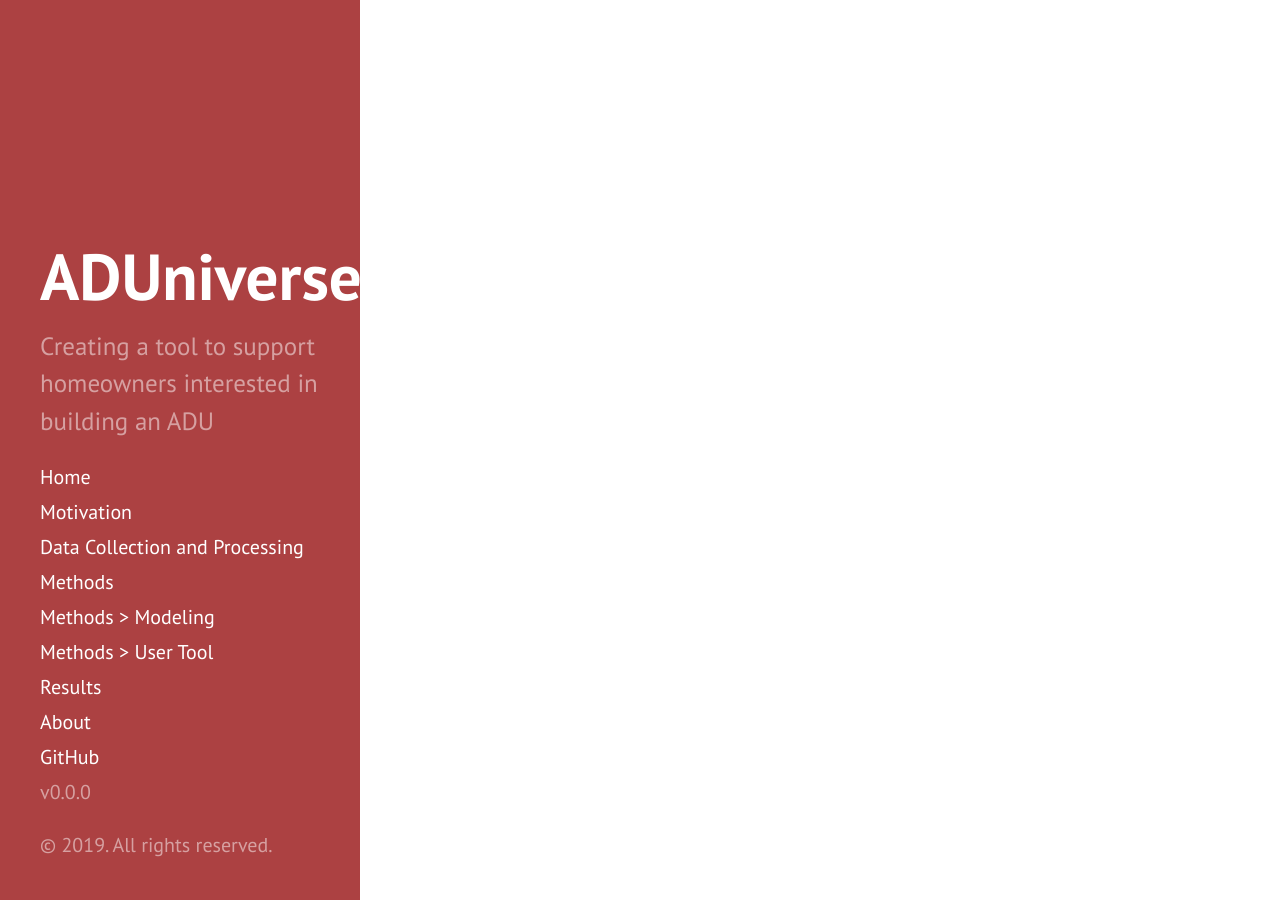
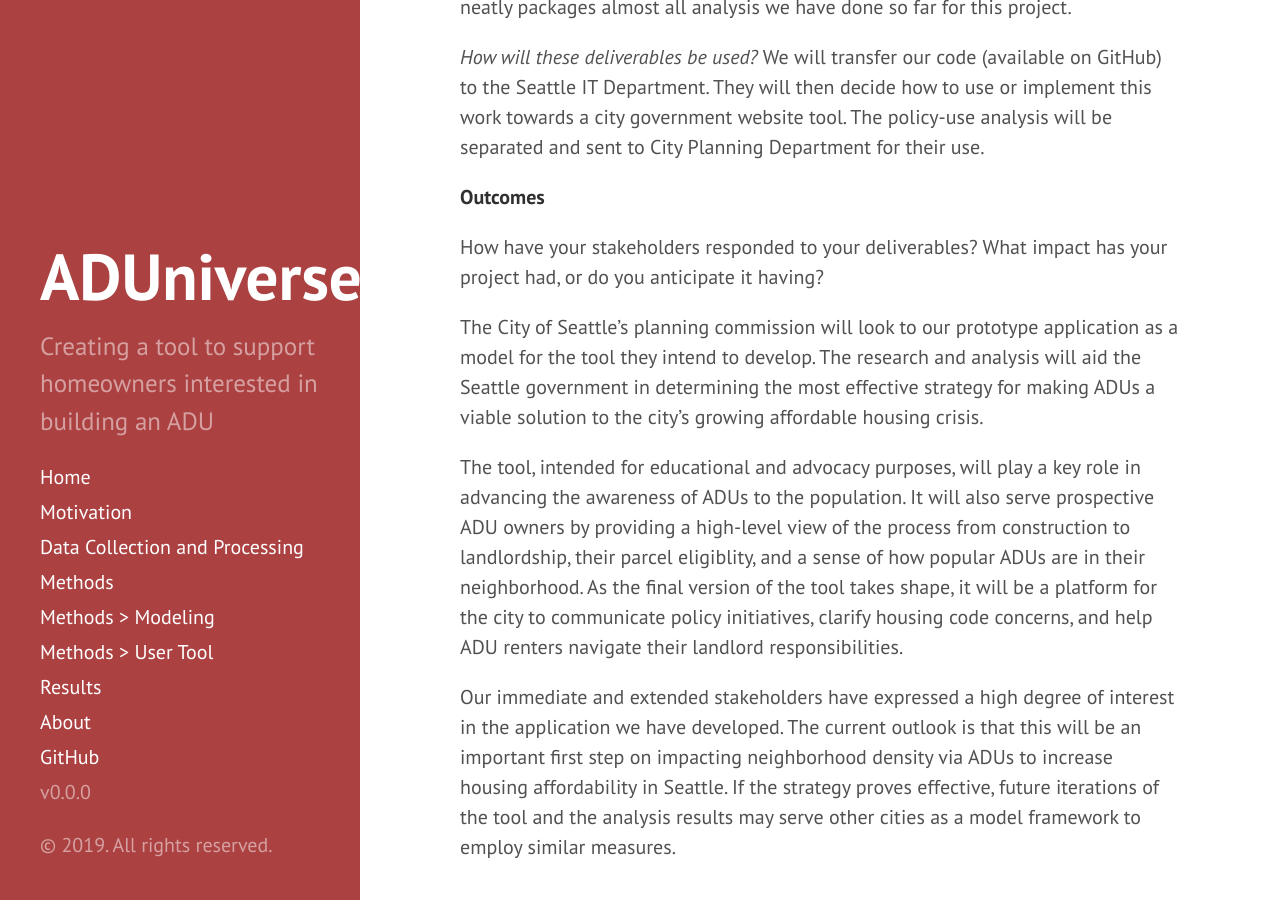
Before and after one commit to uwescience/ADUniverse, a Jekyll site: the page built from results.md, in a window 1280 px wide and 900 px high, scrolled down 2548 px. Built offline with Jekyll 4.4.1, drawn with Linux system fonts in a browser that asks for light colours; some of the changed text lies outside the part shown.

Commit message:
Update results.md

```diff
--- a/results.md
+++ b/results.md
@@ -24,6 +24,8 @@ Attached ADUs, on the other hand, are negatively associated with both market and
 
 Taken together, these findings indicate a continuing increase in the desirability of AADUs and DADUs for potential buyers, but they also suggest that interventions may be needed in order to more accurately approximate the value added to a parcel through ADU construction.  Qualitative evidence, for instance, points to the fact that neither private home appraisers nor county assessors have the frameworks or capacities to value ADUs.  Increasing communication and collaboration between Seattle Department of Planning and Community Development and the King County Assessor’s office to better quantify ADU value may ameliorate these issues and increase the profitability of ADU for the homeowners.
 
+The four primary criteria we evaluated against a land parcel being eligible for a detached ADU were lot size, lot coverage, shore line conflicts, and neighborhood zoning. A parcel is preliminarily found ineligible if the lot size is not large enough, the lot coverage percentage is too high, it is too close to a shoreline, or the parcel is outside of single family zoning.
+In regards to determining the most likely regulatory hinderances to ADU proliferation at the neighborhood level, our analysis revealed that parcel lot size is the leading concern. There was not as significant of an impact by shoreline conflicts as initially expected. In fact, it was not the leading concern for any neighborhood.
 
 **Deliverables**
 
@@ -38,3 +40,9 @@ We will transfer our code (available on GitHub) to the Seattle IT Department. Th
 
 How have your stakeholders responded to your deliverables?
 What impact has your project had, or do you anticipate it having?
+
+The City of Seattle's planning commission will look to our prototype application as a model for the tool they intend to develop. The research and analysis will aid the Seattle government in determining the most effective strategy for making ADUs a viable solution to the city's growing affordable housing crisis.
+
+The tool, intended for educational and advocacy purposes, will play a key role in advancing the awareness of ADUs to the population. It will also serve prospective ADU owners by providing a high-level view of the process from construction to landlordship, their parcel eligiblity, and a sense of how popular ADUs are in their neighborhood. As the final version of the tool takes shape, it will be a platform for the city to communicate policy initiatives, clarify housing code concerns, and help ADU renters navigate their landlord responsibilities.
+
+Our immediate and extended stakeholders have expressed a high degree of interest in the application we have developed. The current outlook is that this will be an important first step on impacting neighborhood density via ADUs to increase housing affordability in Seattle. If the strategy proves effective, future iterations of the tool and the analysis results may serve other cities as a model framework to employ similar measures.
```
